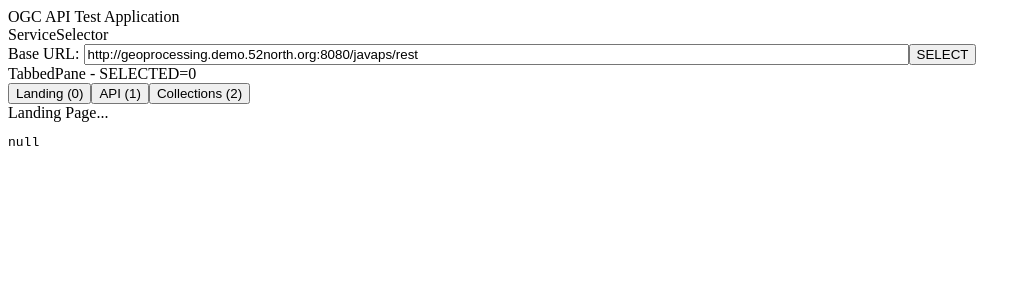
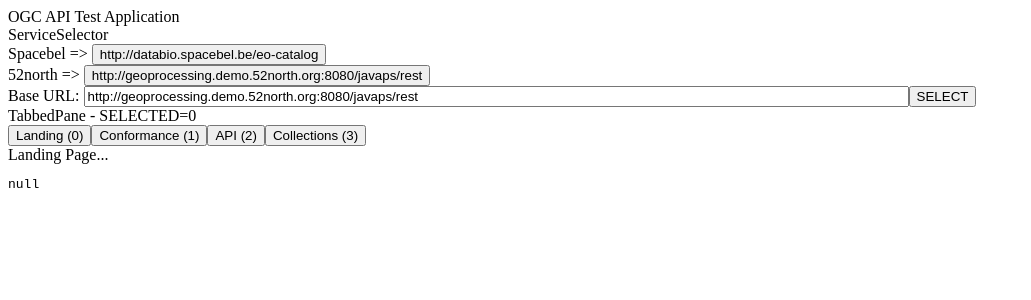
Before and after one commit to rconway/racogcapi, a React (Create React App) app: page / in a window 1280 px wide. Shown: the top 300 px of the page, without its empty margins (0-1031 px from the left). Built offline with nearby package versions, Linux system fonts and the light colour scheme.

Commit message:
User React 'children' to specify tabs.

```diff
--- a/src/App.js
+++ b/src/App.js
@@ -1,6 +1,7 @@
 import React from "react";
 import ServiceSelector from "./components/ServiceSelector";
 import TabbedPane from "./components/TabbedPane";
+import LandingPage from "./components/LandingPage";
 
 class App extends React.Component {
   constructor(props) {
@@ -49,6 +50,11 @@
     }
   };
 
+  landingPage = () => <LandingPage landingJson={this.state.landingJson} />;
+  conformancePage = () => <div>Conformance Page</div>;
+  apiPage = () => <div>API Page</div>;
+  collectionsPage = () => <div>Collections Page</div>;
+
   render() {
     return (
       <div>
@@ -56,8 +62,22 @@
         <ServiceSelector
           baseUrl={this.state.baseUrl}
           setBaseUrl={this.setBaseUrl}
-        />
-        <TabbedPane landingJson={this.state.landingJson} />
+        >
+          <service
+            name="Spacebel"
+            url="http://databio.spacebel.be/eo-catalog"
+          />
+          <service
+            name="52north"
+            url="http://geoprocessing.demo.52north.org:8080/javaps/rest"
+          />
+        </ServiceSelector>
+        <TabbedPane>
+          <tab label="Landing" contents={this.landingPage} />
+          <tab label="Conformance" contents={this.conformancePage} />
+          <tab label="API" contents={this.apiPage} />
+          <tab label="Collections" contents={this.collectionsPage} />
+        </TabbedPane>
       </div>
     );
   }
--- a/src/components/TabbedPane.js
+++ b/src/components/TabbedPane.js
@@ -1,6 +1,5 @@
 import React from "react";
 import TabBar from "./TabBar";
-import LandingPage from "./LandingPage";
 
 class TabbedPane extends React.Component {
   constructor(props) {
@@ -8,17 +7,16 @@
     this.state = {
       selectedTab: 0
     };
+
+    this.tabLabelArray = [];
+    this.tabContentsArray = [];
+    React.Children.forEach(this.props.children, child => {
+      this.tabLabelArray.push(child.props.label);
+      this.tabContentsArray.push(child.props.contents);
+    });
+    console.log(this.tabLabelArray);
+    console.log(this.tabContentsArray);
   }
-
-  // Tab definitions.
-  // Each entry comprises a 2-D array as [<label>, <component-factory-function>].
-  tabs = new Map([
-    ["Landing", () => <LandingPage landingJson={this.props.landingJson} />],
-    ["API", () => <div>API Page</div>],
-    ["Collections", () => <div>Collections Page</div>]
-  ]);
-  tabLabelArray = Array.from(this.tabs.keys());
-  tabContentsArray = Array.from(this.tabs.values());
 
   setSelectedTab = index => {
     this.setState({ selectedTab: index });
```
